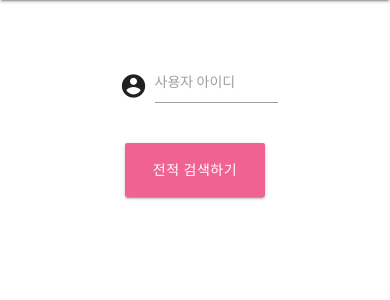
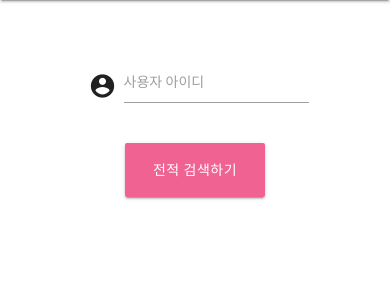
Before and after one commit to MoonHyuk/acmicpc.cc, a Flask app: page / in a window 390 px wide. Shown: the part 56-356 px from the top of the page. Run offline with Flask 2, Linux system fonts and the light colour scheme; some libraries are stand-ins or nearby versions; some web fonts are replaced.

Commit message:
Refactor code, Set for mobile web

```diff
--- a/templates/base.html
+++ b/templates/base.html
@@ -1,6 +1,7 @@
 <!DOCTYPE html>
 <html lang="ko">
 <head>
+    <meta name="viewport" content="initial-scale=1, width=device-width"/>
     <meta charset="UTF-8">
     <link rel="stylesheet" href="https://cdnjs.cloudflare.com/ajax/libs/materialize/0.99.0/css/materialize.min.css">
     <link href="https://fonts.googleapis.com/icon?family=Material+Icons" rel="stylesheet">
--- a/templates/index.html
+++ b/templates/index.html
@@ -5,7 +5,7 @@
 {% endblock %}
 {% block content %}
     <div class="row main center-align">
-    <form class="col s6 offset-s3" action="/" method="get">
+        <form class="offset-s2 offset-m3 col s8 m6" action="/" method="get">
             <div class="row">
                 <div class="input-field col s12">
                     <i class="material-icons prefix">account_circle</i>
@@ -13,7 +13,7 @@
                     <label for="autocomplete-input">사용자 아이디</label>
                 </div>
             </div>
-        <button class="btn-large waves-effect waves-light pink lighten-2" type="submit">전적 검색하기</button>
+            <button class="btn-large waves-effect waves-light pink lighten-2 flow-text" type="submit">전적 검색하기</button>
         </form>
     </div>
 {% endblock %}
```
Lines whose indentation alone changed are shown as unchanged.
